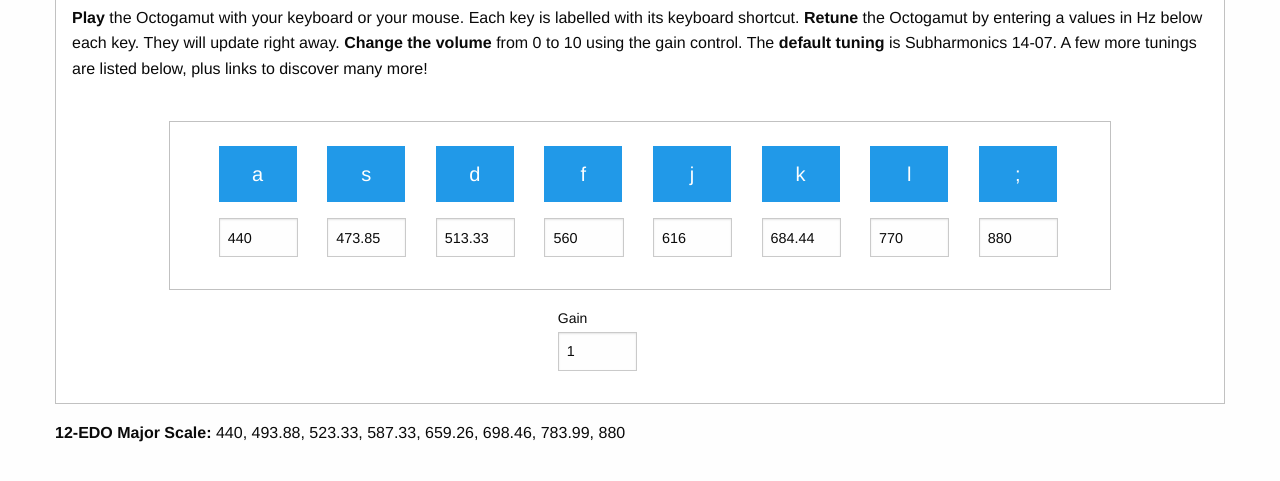
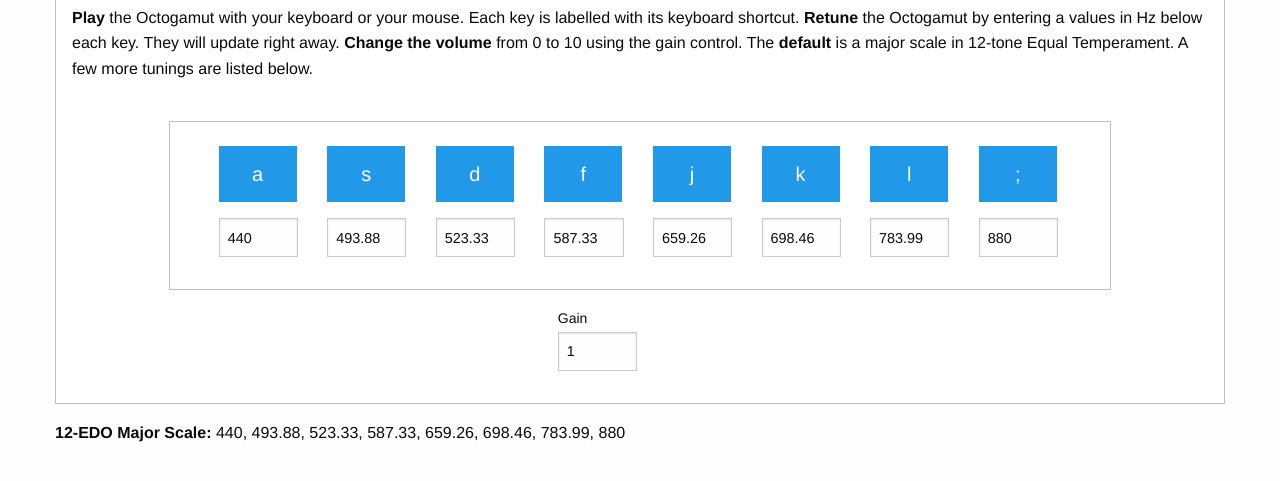
Before and after one commit to bgins/hebdomad, a plain HTML site: page index.html in a window 1280 px wide. Shown: the part 139-620 px from the top of the page. Drawn offline with Linux system fonts and the light colour scheme.

Commit message:
Change defaults for stable release

```diff
--- a/index.html
+++ b/index.html
@@ -24,7 +24,7 @@
           <b>Play</b> the Octogamut with your keyboard or your mouse. Each key is labelled with its keyboard shortcut.
           <b>Retune</b> the Octogamut by entering a values in Hz below each key. They will update right away.
           <b>Change the volume</b> from 0 to 10 using the gain control.
-          The <b>default tuning</b> is Subharmonics 14-07. A few more tunings are listed below, plus links to discover many more!
+          The <b>default</b> is a major scale in 12-tone Equal Temperament. A few more tunings are listed below.
           </p>
           <br/>
 
--- a/js/app.js
+++ b/js/app.js
@@ -15,12 +15,12 @@ $(document).ready(function() {
 // initialize tuning
 function initTuning() {
     $('#voice-one-pitch').attr("value","440")
-    $('#voice-two-pitch').attr("value","473.85")
-    $('#voice-three-pitch').attr("value","513.33")
-    $('#voice-four-pitch').attr("value","560")
-    $('#voice-five-pitch').attr("value","616")
-    $('#voice-six-pitch').attr("value","684.44")
-    $('#voice-seven-pitch').attr("value","770")
+    $('#voice-two-pitch').attr("value","493.88")
+    $('#voice-three-pitch').attr("value","523.33")
+    $('#voice-four-pitch').attr("value","587.33")
+    $('#voice-five-pitch').attr("value","659.26")
+    $('#voice-six-pitch').attr("value","698.46")
+    $('#voice-seven-pitch').attr("value","783.99")
     $('#voice-eight-pitch').attr("value","880")
     $('#gain').attr("value","1")
 }
```
